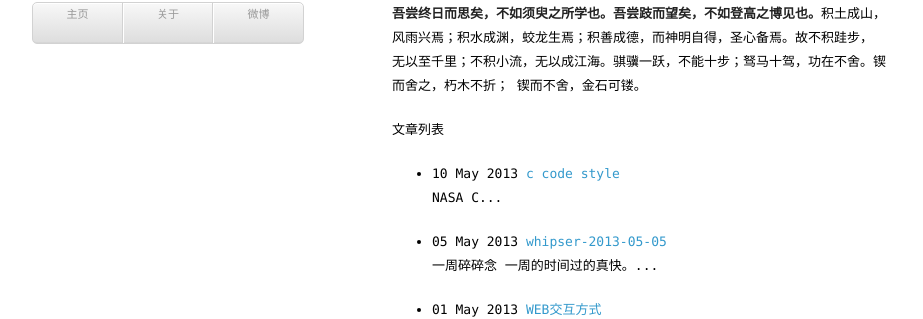
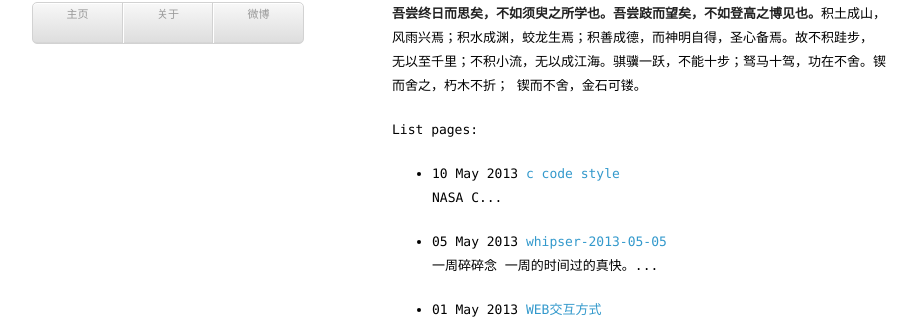
Before and after one commit to myersguo/myersguo.github.com, a Jekyll site: the page built from index.html, in a window 1280 px wide. Shown: the part 107-426 px from the top of the page, without its empty margins (178-1101 px from the left). Built offline with Jekyll 4.4.1, drawn with Linux system fonts in a browser that asks for light colours; the list of posts is cut into pages by our own code; comment, search, counter and statistics services are not loaded.

Commit message:
Update index.html

```diff
--- a/index.html
+++ b/index.html
@@ -6,8 +6,7 @@ comments: true
 <p><strong>吾尝终日而思矣，不如须臾之所学也。吾尝跂而望矣，不如登高之博见也。</strong>积土成山，风雨兴焉；积水成渊，蛟龙生焉；积善成德，而神明自得，圣心备焉。故不积跬步，
 无以至千里；不积小流，无以成江海。骐骥一跃，不能十步；驽马十驾，功在不舍。锲而舍之，朽木不折；
 锲而不舍，金石可镂。</strong></p>
-
-<p>文章列表</p>
+<p>List pages:</p>
 
 {% for post in paginator.posts %}
 <ul class="entries">
```
